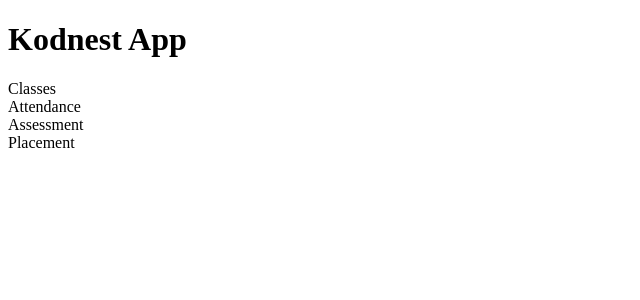
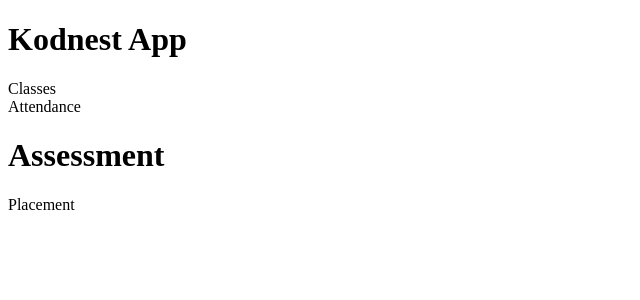
Before and after one commit to Sairanga-Putta/demoproject, a React (Create React App) app: page / in a window 1280 px wide. Shown: the top 300 px of the page, without its empty margins (0-640 px from the left). Built offline with nearby package versions, Linux system fonts and the light colour scheme.

Commit message:
Update Assessment.jsx

```diff
--- a/src/Assessment.jsx
+++ b/src/Assessment.jsx
@@ -2,6 +2,6 @@
 
 export default function Assessment() {
   return (
-    <div>Assessment</div>
+    <h1>Assessment</h1>
   )
 }
```
